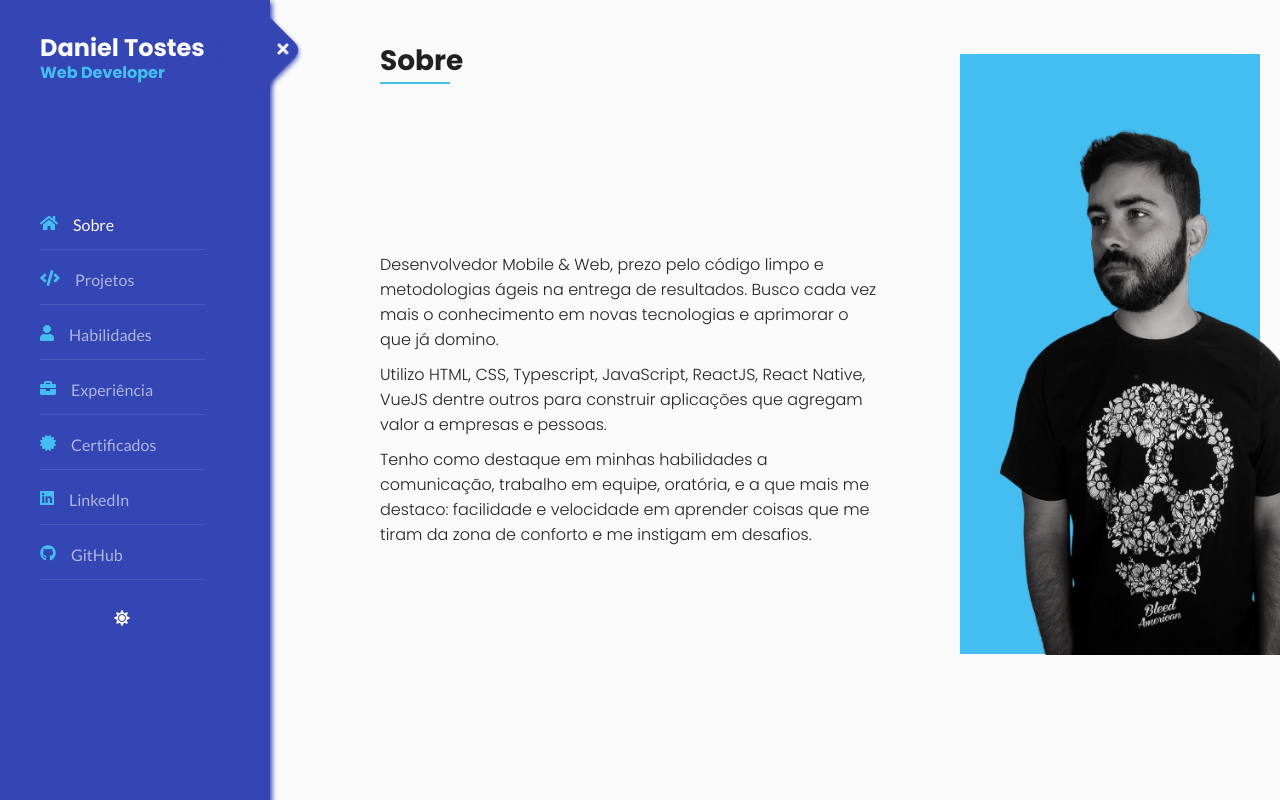
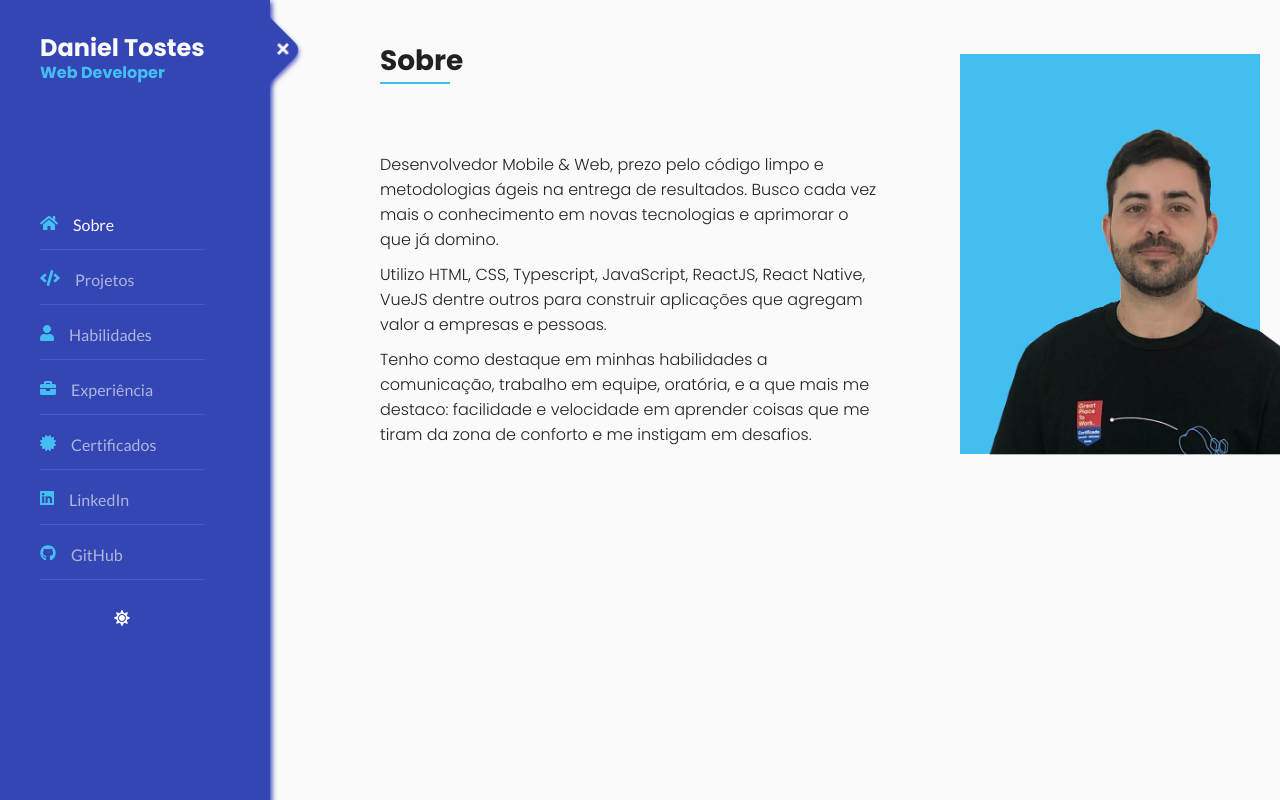
Before and after one commit to danieltvaz/danieltvaz.github.io, a React (Create React App) app: page / in a window 1280 px wide. Shown: the top 800 px of the page. Built offline with nearby package versions, Linux system fonts and the light colour scheme.

Commit message:
update: change photo

```diff
--- a/src/pages/About.jsx
+++ b/src/pages/About.jsx
@@ -1,8 +1,7 @@
-import styled from "styled-components";
 import Section from "../components/Section";
 import SectionTitle from "../components/SectionTitle";
-
-import me2 from "../assets/me2.png";
+import me from "../assets/me.png";
+import styled from "styled-components";
 
 const Paragraph = styled.p`
   color: ${({ theme }) => theme.text};
@@ -17,7 +16,7 @@ const ImgWrapper = styled.div`
   left: 80px;
   top: -50px;
   width: 300px;
-  height: 600px;
+  height: 400px;
   @media screen and (min-width: 320px) and (max-width: 1023px) {
     height: 400px;
     width: 200px;
@@ -29,11 +28,11 @@ const ImgWrapper = styled.div`
     width: 400px;
     /* transform: translate(-50%, -50%); */
     position: absolute;
-    top: 56px;
+    top: 32px;
     left: 0;
     @media screen and (min-width: 320px) and (max-width: 1023px) {
       width: 300px;
-      top: -9px;
+      top: 124px;
     }
   }
 `;
@@ -75,7 +74,7 @@ export default function About() {
           </Paragraph>
         </TextWrapper>
         <ImgWrapper>
-          <img src={me2} alt="daniel tostes" />
+          <img src={me} alt="daniel tostes" />
         </ImgWrapper>
       </MeWrapper>
     </Section>
```
Also changed, not shown: src/assets/me.png (added), src/assets/me2.png (deleted).
